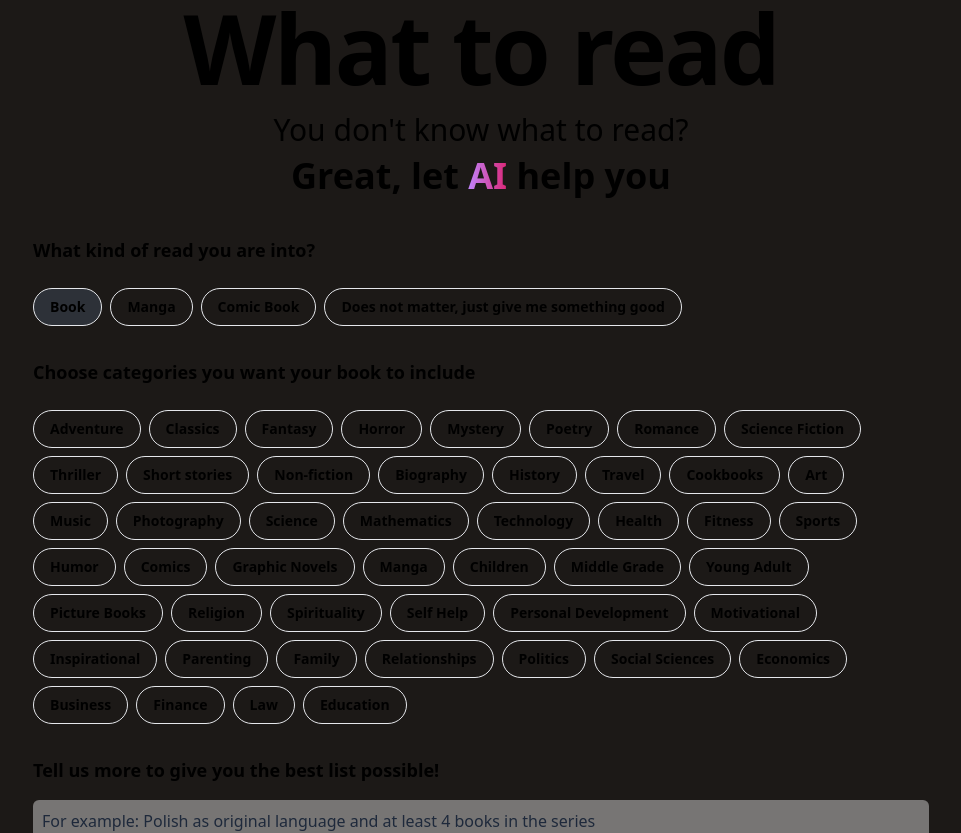
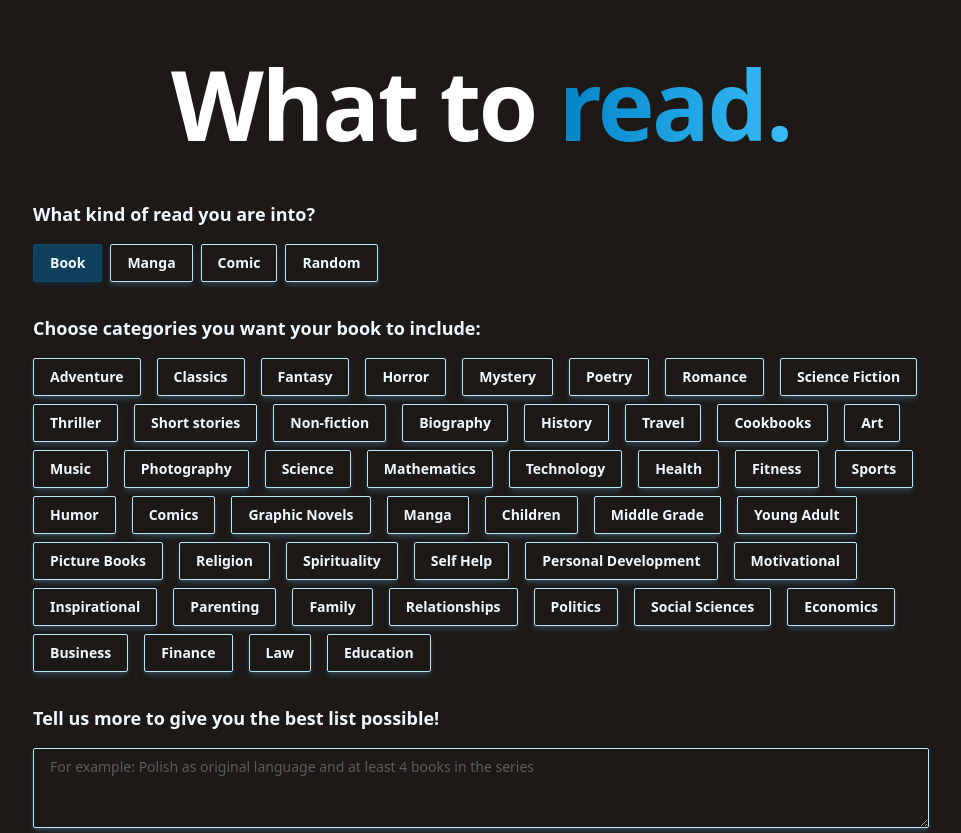
Before and after one commit to szymonSadowski/what-to-read, a SvelteKit app: page /chat in a window 1280 px wide. Shown: the top 833 px of the page, without its empty margins (159-1120 px from the left). Built offline with nearby package versions, Linux system fonts and the light colour scheme.

Commit message:
feat: css improvments in chat section

```diff
--- a/src/lib/Form.svelte
+++ b/src/lib/Form.svelte
@@ -1,60 +1,69 @@
 <script>
-	import LoadingIndicator from './Loading.svelte';
-	import { categories } from '../const/categories';
+	import LoadingIndicator from './Loading.svelte'
+	import { categories } from '../const/categories'
 	/**
 	 * @type string
 	 */
-	export let cinemaType;
+	export let cinemaType
 	/**
 	 * @type Array<string>
 	 */
-	export let selectedCategories;
+	export let selectedCategories
 	/**
 	 * @type string
 	 */
-	export let specificDescriptors;
+	export let specificDescriptors
 	/**
 	 * @type Boolean
 	 */
-	export let loading;
+	export let loading
 
 	let bookTypes = [
 		{ value: 'book', title: 'Book' },
 		{ value: 'manga', title: 'Manga' },
-		{ value: 'comic book', title: 'Comic Book' },
-		{ value: 'book, movie or comic book', title: 'Does not matter, just give me something good' }
-	];
+		{ value: 'comic book', title: 'Comic' },
+		{
+			value: 'book, movie or comic book',
+			title: 'Random'
+		}
+	]
 </script>
 
-<div class="pt-6 md:pt-10 text-black">
-	<div>
-		<div class="mb-8">
-			<div class="mb-4 font-semibold text-lg">What kind of read you are into?</div>
-			<div class="flex items-center">
+		<div class="h-8" />
+		<div class="font-semibold text-lg text-sky-50">
+			What kind of read you are into?
+		</div>
+		<div class="h-4" />
+		<div class="flex items-center gap-2">
 			{#each bookTypes as type (type.value)}
 				<button
 					on:click={() => {
-							cinemaType = type.value;
+						cinemaType = type.value
 					}}
 					class={`${
-							cinemaType === type.value ? 'bg-slate-600/40' : ''
-						} text-black font-bold mr-2 text-sm mt-2 py-2 px-4 rounded-full border`}
+						cinemaType === type.value
+							? 'bg-sky-700/50 border-sky-900 shadow-md shadow-sky-800/20'
+							: ''
+					} text-sky-50 font-bold text-sm py-2 px-4 rounded-sm border border-sky-200 shadow-md shadow-sky-300/20 hover:bg-sky-300/50`}
 				>
 					{type.title}
 				</button>
 			{/each}
 		</div>
+		<div class="h-8" />
+		<div>
+			<div class="font-semibold text-lg text-sky-50">
+				Choose categories you want your book to include:
 			</div>
-		<div>
-			<div class="mb-4 font-semibold text-lg">
-				Choose categories you want your book to include
-			</div>
-			<div class="flex items-center flex-wrap">
+			<div class="h-4" />
+			<div class="flex items-center flex-wrap gap-2">
 				{#each categories as category}
 					<label
 						class={`${
-							selectedCategories.includes(category) ? 'bg-slate-600/40' : ''
-						} text-black font-bold mr-2 mt-2 text-sm py-2 px-4 rounded-full border`}
+							selectedCategories.includes(category)
+								? 'bg-sky-700/50 border-sky-900 shadow-md shadow-sky-800/20'
+								: ''
+						} text-sky-50 font-bold mr-2 text-sm py-2 px-4 rounded-sm border border-sky-200 shadow-md shadow-sky-300/20 hover:bg-sky-300/50`}
 					>
 						<input
 							class="hidden"
@@ -68,22 +77,24 @@
 				{/each}
 			</div>
 		</div>
-		<div class="mt-8">
-			<div class="mb-4 font-semibold text-lg">
+		<div class="h-8" />
+		<div class="font-semibold text-lg text-sky-50">
 			Tell us more to give you the best list possible!
 		</div>
+		<div class="h-4" />
 		<textarea
 			bind:value={specificDescriptors}
-				class="bg-white/40 border border-white/0 p-2 rounded-md placeholder:text-slate-800 text-slate-900 w-full h-20 font-medium"
+			class="w-full h-20 text-sky-50 text-sm py-2 px-4 rounded-sm border border-sky-200 shadow-md shadow-sky-300/20 bg-stone-900 placeholder:text-sky-50/30"
 			placeholder="For example: Polish as original language and at least 4 books in the series"
 		/>
+		<div class="h-8" />
 		<button
 			on:click
 			class={`${
 				loading
-						? 'bg-slate-600'
-						: 'bg-slate-300 hover:bg-gradient-to-r from-slate-700 via-slate-600 to-slate-700 '
-				} mt-4 w-full h-10 text-white font-bold p-3 rounded-full flex items-center justify-center`}
+					? 'bg-sky-900'
+					: 'bg-sky-700 hover:bg-gradient-to-r from-sky-700 via-sky-600 to-sky-700 shadow-md shadow-sky-500/50"'
+			} w-full h-10 text-sky-50 font-bold p-3 rounded-s flex items-center justify-center`}
 		>
 			{#if loading}
 				<LoadingIndicator />
@@ -91,6 +102,3 @@
 				<p>Find me a good read!</p>
 			{/if}
 		</button>
-		</div>
-	</div>
-</div>
--- a/src/lib/RecommendationCard.svelte
+++ b/src/lib/RecommendationCard.svelte
@@ -5,7 +5,7 @@
 	const bookSchema = z.object({
 		docs: z.array(
 			z.object({
-				authors: z.array(z.string()).optional(),
+				author_name: z.array(z.string()),
 				cover_i: z.number().optional(),
 				first_publish_year: z.number(),
 				number_of_pages_median: z.number(),
@@ -62,29 +62,41 @@
 					class="z-40 flex flex-col justify-between md:ml-6 pt-32 md:pt-0"
 				>
 					<div>
-						<div class="flex items-end mb-4">
+						<div class="flex items-end">
 							<div
-								class="font-bold text-slate-200 text-3xl"
+								class="font-bold text-white text-3xl"
 							>
 								{recommendation.title}
 								<span
-									class="font-bold text-slate-200/60 text-xl ml-2"
+									class="font-bold text-stone-200/60 text-xl ml-2"
 									>{data.docs[0].first_publish_year}</span
 								>
 							</div>
 						</div>
-						<div class="text-slate-200/90 mb-4">
+						{#if (data.docs[0].author_name).length >= 1}
+						<div class="h-2"/>
+						<div class="flex flex-row gap-2">
+							<span class="text-md text-sky-50/30">by</span>
+							{#each data.docs[0].author_name as author}
+							<span class="text-md text-sky-50/70">{author}</span>
+							{/each}
+						</div>
+						{/if}
+						<div class="h-4"/>
+						<div class="text-sky-50/80">
 							{recommendation.description}
 						</div>
-						<div class="text-slate-200/50 mb-4">
+						<div class="h-4"/>
+						<div class="text-stone-200/50">
 							Pages: {data.docs[0]
 								.number_of_pages_median}
 						</div>
+					<div class="h-4"/>
 					</div>
 					<div class="flex items-center">
       {#if data.docs[0].ratings_average}
 						<div
-							class="mr-4 py-1 px-2 rounded-full text-white-600 border border-white-600 text-xs"
+							class="py-1 px-2 rounded-sm text-sky-50 border border-sky-200 text-xs"
 						>
 							{data.docs[0].ratings_average}
 						</div>
--- a/src/routes/+page.svelte
+++ b/src/routes/+page.svelte
@@ -1,12 +1,12 @@
 <section>
 	<div
-		class="flex min-h-screen flex-col items-center justify-center"
+		class="flex min-h-screen flex-col items-center justify-center p-6 md:p-10"
 	>
 		<h2
 			class="text-center font-extrabold text-white text-5xl tracking-tight md:text-8xl"
 		>
 			Don't know what to <span
-				class="font-extrabold text-transparent bg-clip-text bg-gradient-to-r from-sky-400 to-sky-600"
+				class="font-extrabold text-transparent bg-clip-text bg-gradient-to-l from-sky-400 to-sky-600"
 				>read?</span
 			>
 		</h2>
@@ -31,7 +31,7 @@
 		<div class="h-4" />
 		<a
 			href="/chat"
-			class="text-sky-50 bg-sky-700 px-24 py-2 hover:bg-gradient-to-r from-sky-700 via-sky-600 to-sky-700"
+			class="text-sky-50 bg-sky-700 px-24 py-2 rounded-sm hover:bg-gradient-to-r from-sky-700 via-sky-600 to-sky-700 shadow-md shadow-sky-500/50"
 		>
 			Show me
 		</a>
--- a/src/routes/chat/+page.svelte
+++ b/src/routes/chat/+page.svelte
@@ -4,7 +4,6 @@
 	import Form from '$lib/Form.svelte'
 	import LoadingCard from '$lib/LoadingCard.svelte'
 	import RecommendationCard from '$lib/RecommendationCard.svelte'
-
 
 	let loading = false
 	let error = ''
@@ -102,38 +101,21 @@
 		}
 		loading = false
 	}
-	function clearForm() {
-		recommendations = []
-		searchResponse = ''
-		endStream = false
-		bookType = 'book'
-		selectedCategories = []
-		specificDescriptors = ''
-	}
 </script>
 
-<section>
+<section class="min-h-screen  p-6 md:p-10">
+	<div class="h-4" />
 	<h1
-		class="text-center font-extrabold text-black text-5xl tracking-tight md:text-8xl"
+		class="text-center font-extrabold text-white text-5xl tracking-tight md:text-8xl"
 	>
-		What to read
+		What to <span
+			class="font-extrabold text-transparent bg-clip-text bg-gradient-to-l from-sky-400 to-sky-600"
+			>read.</span
+		>
 	</h1>
 	<div class="h-4" />
-	<h3 class="text-center text-black text-2xl md:text-3xl">
-		You don't know what to read?
-	</h3>
-	<div class="h-2" />
-	<h2
-		class="text-center font-semibold text-black text-2xl md:text-4xl"
-	>
-		Great, let <span
-			class="font-extrabold text-transparent bg-clip-text bg-gradient-to-r from-purple-400 to-pink-600"
-			>AI</span
-		> help you
-	</h2>
-</section>
 	<div in:fade class="w-full max-w-4xl mx-auto">
-	<div class="w-full mb-8">
+		<div class="w-full">
 			<Form
 				bind:cinemaType={bookType}
 				bind:selectedCategories
@@ -141,26 +123,20 @@
 				bind:specificDescriptors
 				on:click={search}
 			/>
-		{#if recommendations.length > 0 && endStream}
-			<button
-				on:click={clearForm}
-				class="bg-yellow/20 mt-4 w-full h-10 text-white font-bold p-3 rounded-full flex items-center justify-center"
-			>
-				Clear Search
-			</button>
-		{/if}
 		</div>
 		<div class="md:pb-20 max-w-4xl mx-auto w-full">
 			{#if loading && !searchResponse && !recommendations}
+				<div class="h-8" />
 				<div
-				class="fontsemibold text-lg text-center mt-8 mb-4"
+					class="fontsemibold text-sky-50 text-lg text-center"
 				>
 					Thinking...
 				</div>
 			{/if}
 			{#if error}
+				<div class="h-8" />
 				<div
-				class="fontsemibold text-lg text-center mt-8 text-red-500"
+					class="fontsemibold text-lg text-center text-red-500"
 				>
 					Woops! {error}
 				</div>
@@ -186,3 +162,4 @@
 			{/if}
 		</div>
 	</div>
+</section>
```
Lines whose indentation alone changed are shown as unchanged.
